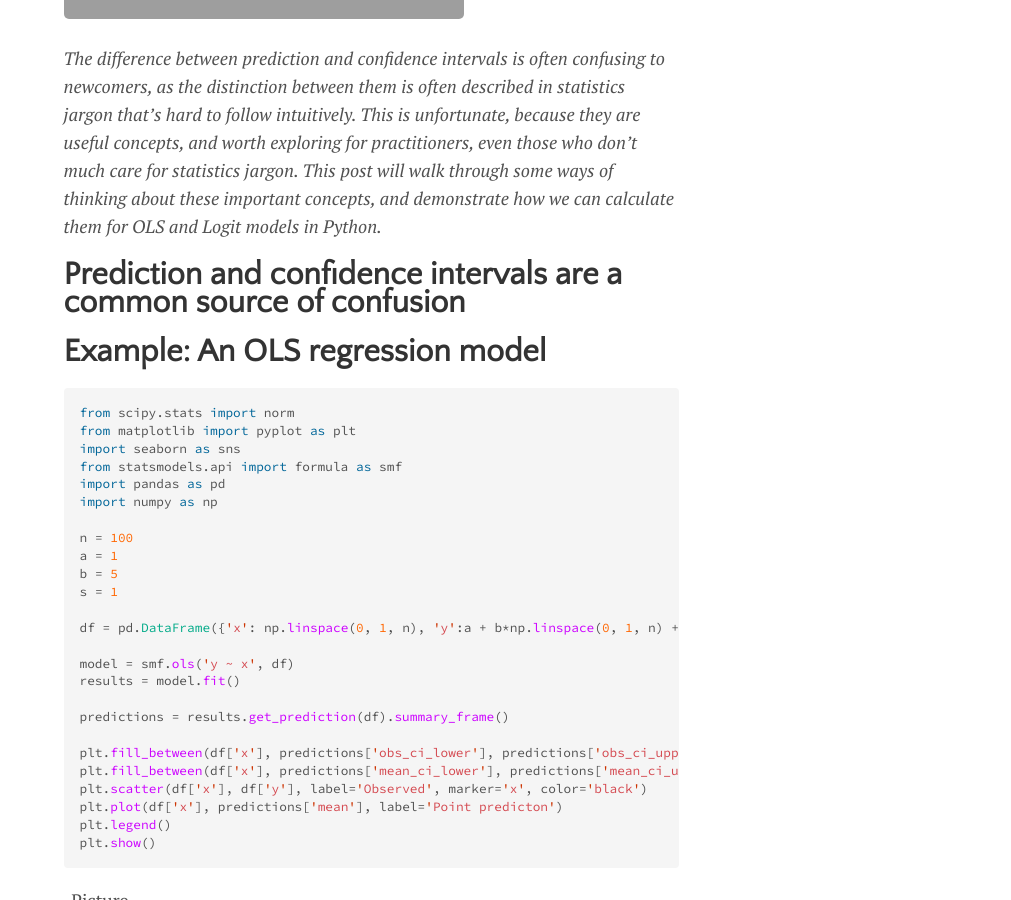
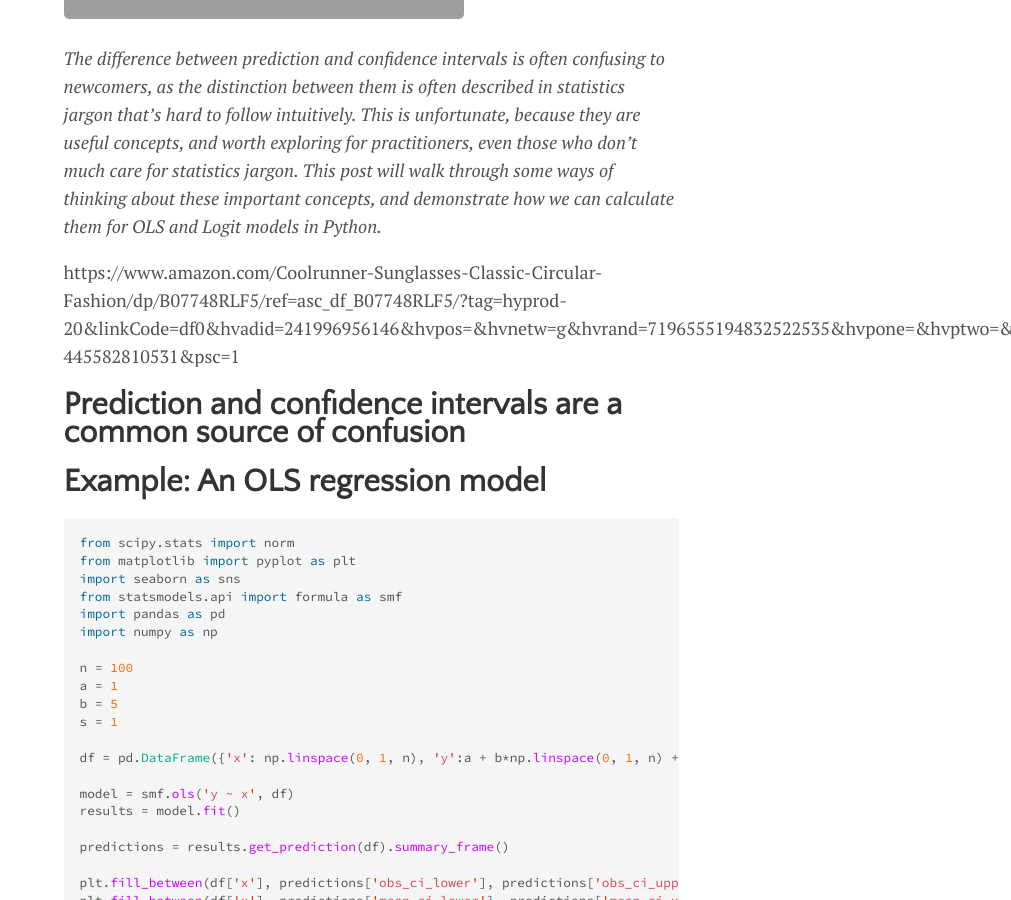
Before and after one commit to lmc2179/lmc2179.github.io, a Jekyll site: the page built from drafts/prediction_confidence.md, in a window 1280 px wide and 900 px high, scrolled down 557 px. Shown: the whole window, without its empty margins (269-1280 px from the left). Built offline with Jekyll 4.4.1, drawn with Linux system fonts in a browser that asks for light colours.

Commit message:
Update prediction_confidence.md

```diff
--- a/drafts/prediction_confidence.md
+++ b/drafts/prediction_confidence.md
@@ -4,10 +4,12 @@ title: "Understanding the difference between prediction and confidence intervals
 author: "Louis Cialdella"
 categories: posts
 tags: [datascience]
-image: prediction_confidence.png
+image: cat_sunglasses.png
 ---
 
 *The difference between prediction and confidence intervals is often confusing to newcomers, as the distinction between them is often described in statistics jargon that's hard to follow intuitively. This is unfortunate, because they are useful concepts, and worth exploring for practitioners, even those who don't much care for statistics jargon. This post will walk through some ways of thinking about these important concepts, and demonstrate how we can calculate them for OLS and Logit models in Python.*
+
+https://www.amazon.com/Coolrunner-Sunglasses-Classic-Circular-Fashion/dp/B07748RLF5/ref=asc_df_B07748RLF5/?tag=hyprod-20&linkCode=df0&hvadid=241996956146&hvpos=&hvnetw=g&hvrand=7196555194832522535&hvpone=&hvptwo=&hvqmt=&hvdev=c&hvdvcmdl=&hvlocint=&hvlocphy=1019973&hvtargid=pla-445582810531&psc=1
 
 # Prediction and confidence intervals are a common source of confusion
 
```
